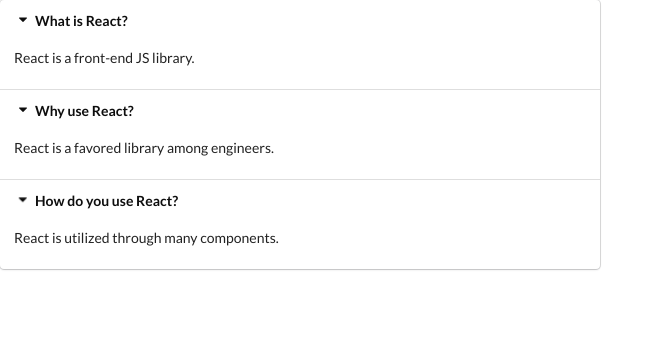
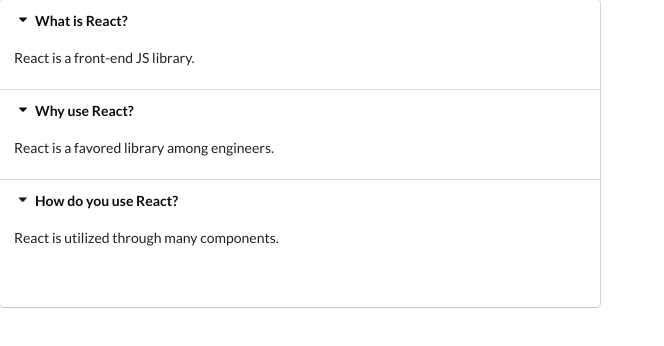
Before and after one commit to ekhu94/react-widgets, a React (Create React App) app: page / in a window 1280 px wide. Shown: the top 346 px of the page, without its empty margins (0-664 px from the left). Built offline with nearby package versions, Linux system fonts and the light colour scheme.

Commit message:
insert setState function to Accordion

```diff
--- a/src/components/Accordion.js
+++ b/src/components/Accordion.js
@@ -1,9 +1,10 @@
-import React from 'react';
+import React, { useState } from 'react';
 
 const Accordion = ({ items }) => {
+    const [activeIndex, setActiveIndex] = useState(null);
 
     const onTitleClick = idx => {
-        console.log('title clicked', idx);
+        setActiveIndex(idx);
     };
 
     const renderedItems = items.map((item, i) => {
@@ -21,7 +22,10 @@
     });
 
     return (
-        <div className="ui styled accordion">{renderedItems}</div>
+        <div className="ui styled accordion">
+            {renderedItems}
+            <h1>{activeIndex}</h1>
+        </div>
     );
 };
 
```
